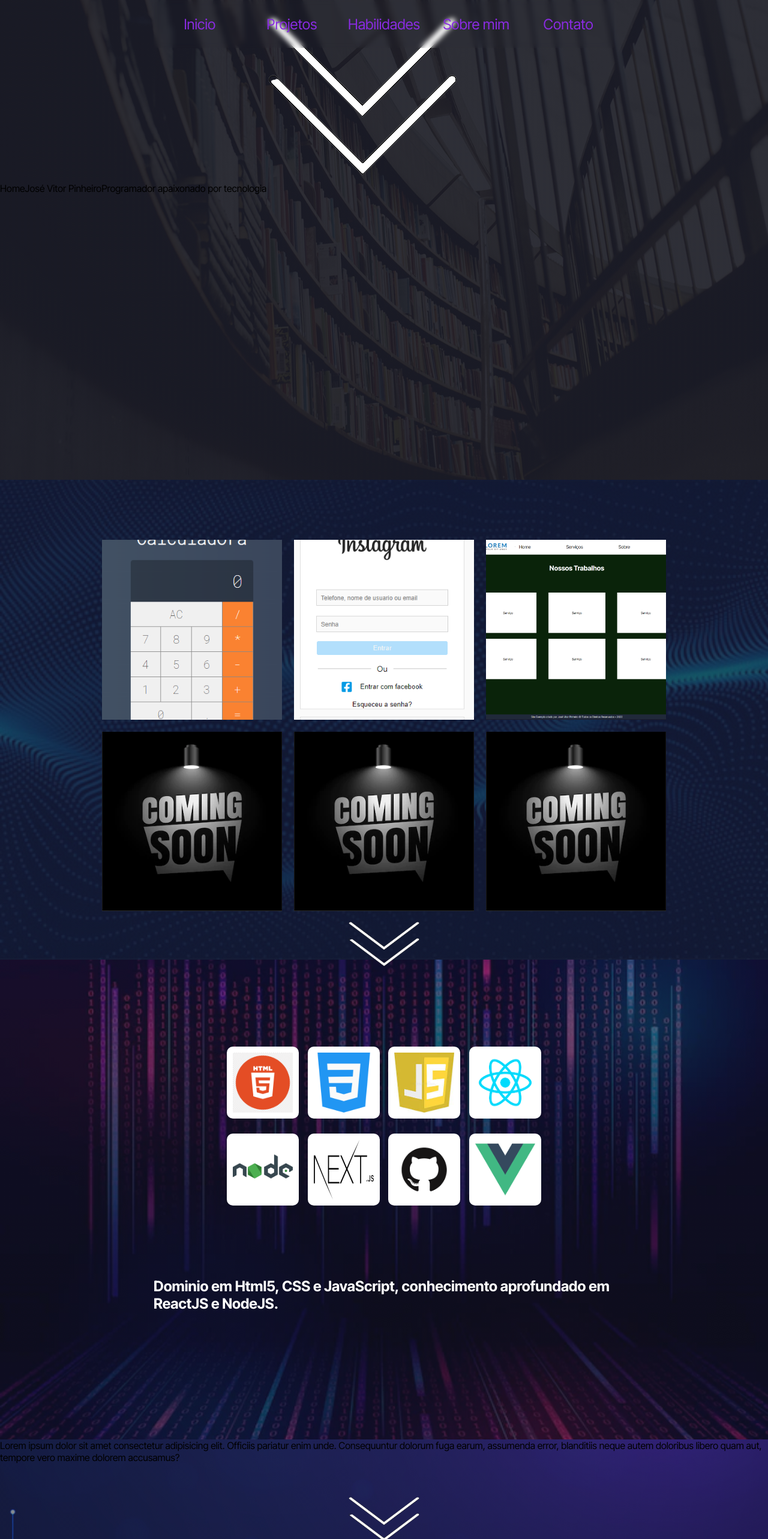
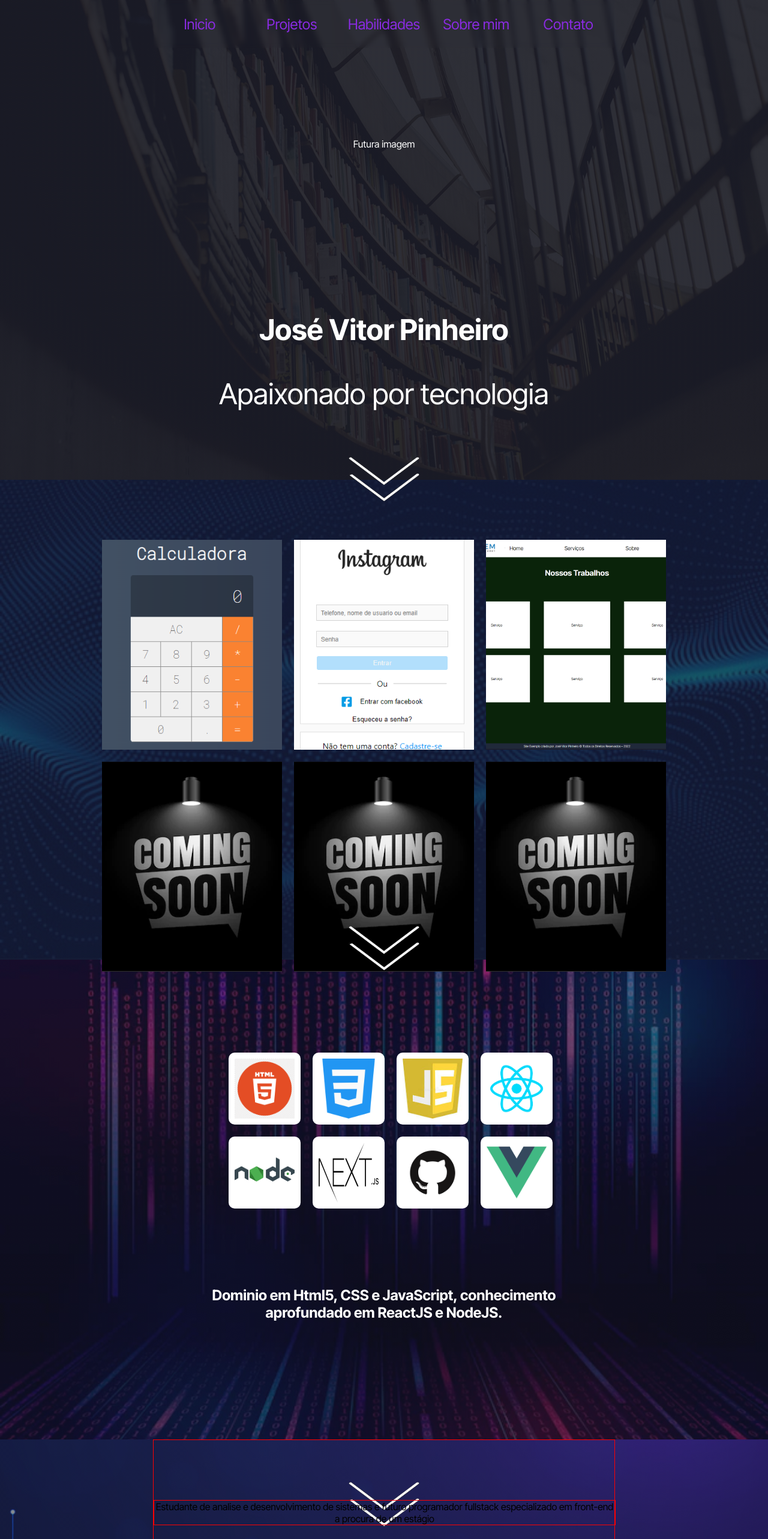
Before and after one commit to josevitor-pinheiro/SiteProprio, a React (Create React App) app: page / in a window 1280 px wide. Shown: the top 2566 px of the page at 60% size. Built offline with nearby package versions, Linux system fonts and the light colour scheme.

Commit message:
cssCommit

```diff
--- a/src/app.css
+++ b/src/app.css
@@ -45,6 +45,9 @@ body {
   background: linear-gradient(rgb(25, 26, 35, 0.5), rgba(25, 26, 35, 0.5)),
     url("./images/fundo-about.jpg");
   background-size: cover;
+  align-content: center;
+  justify-content: center;
+  align-items: center;
 }
 
 #contact {
--- a/src/app.jsx
+++ b/src/app.jsx
@@ -6,7 +6,7 @@ import Header from "./components/header/header";
 import Home from "./components/pages/home/home";
 import Projects from "./components/pages/projects/projects";
 import Habilities from "./components/pages/habilities/habilities";
-import About from "./components/pages/contents/about";
+import About from "./components/pages/about/about";
 import Footer from "./components/pages/footer/footer";
 import Contact from "./components/pages/contact/contact.jsx";
 
--- a/src/components/header/header.css
+++ b/src/components/header/header.css
@@ -30,3 +30,14 @@
   opacity: 1;
   border-bottom: solid 1px blueviolet;
 }
+
+@media screen and (max-width:1024px){
+  .Buttons-container {
+    width: 100%;
+  }
+}
+@media screen and (max-width:425px){
+  .Header-container {
+    display: none;
+  }
+}
--- /dev/null
+++ b/src/components/pages/about/about.css
@@ -0,0 +1,16 @@
+.container-about {
+    display: flexbox;
+    width: 60%;
+    height: 100%;
+    justify-content: center;
+    align-items: center;
+    border: 1px solid red;
+}
+
+
+.text-about {
+    margin-top: 100px;
+    width: 100%;
+    text-align: center;
+    border: 1px solid red;
+}
--- /dev/null
+++ b/src/components/pages/about/about.jsx
@@ -0,0 +1,12 @@
+import "./about.css";
+
+export default function About() {
+  return (
+    <div className="container-about">
+      <article className="text-about">
+        Estudante de analise e desenvolvimento de sistemas e futuro programador
+        fullstack especializado em front-end a procura de um estágio
+      </article>
+    </div>
+  );
+}
--- a/src/components/pages/contents/about.jsx
+++ /dev/null
@@ -1,10 +0,0 @@
-export default function About() {
-  return (
-    <div>
-      Lorem ipsum dolor sit amet consectetur adipisicing elit. Officiis pariatur
-      enim unde. Consequuntur dolorum fuga earum, assumenda error, blanditiis
-      neque autem doloribus libero quam aut, tempore vero maxime dolorem
-      accusamus?
-    </div>
-  );
-}
--- a/src/components/pages/habilities/habilites.css
+++ b/src/components/pages/habilities/habilites.css
@@ -14,23 +14,16 @@
   height: 100%;
   width: 60%;
   justify-content: center;
+  align-items: center;
 }
 
-#small-container-hab-cima {
-  display: flex;
+#small-container-hab {
+  display: grid;
+  grid-template-columns: auto auto auto auto;
   height: auto;
   width: 70%;
-  justify-content: space-around;
+  justify-content: space-between;
   margin: 50px auto 0px auto;
-  color: white;
-}
-
-#small-container-hab-baixo {
-  display: flex;
-  height: auto;
-  width: 70%;
-  margin: 25px auto 0px auto;
-  justify-content: space-around;
   color: white;
 }
 
@@ -40,15 +33,18 @@
   background-color: white;
   border-radius: 10px;
   padding: 10px;
+  margin: 10px;
 }
 
 #small-container-text {
   justify-content: center;
   display: flex;
   height: auto;
-  width: 100%;
+  width: 90%;
+  margin: auto;
   margin-top: 100px;
   color: white;
+  text-align: center;
 }
 
 .vizualizado {
@@ -58,7 +54,7 @@
 #arrow-hab {
   display: flex;
   justify-content: center;
-  margin-top: 140px;
+  margin-top: 120px;
 }
 
 #arrow-hab > a {
@@ -69,3 +65,50 @@
   background-repeat: no-repeat;
   background-size: 100% 100%;
 }
+@media screen and (max-width: 1024px) {
+  #small-container-hab {
+    margin-top: 0px;
+    width: 100%;
+  }
+
+  #arrow-hab {
+    margin-top: 100px;
+  }
+}
+@media screen and (max-width: 768px) {
+  .medium-container-hab {
+    width: 100%;
+  }
+
+  #small-container-hab {
+    width: 80%;
+  }
+}
+
+@media screen and (max-width: 425px) {
+  .big-container-hab {
+    height: 100%;
+  }
+
+  .medium-container-hab {
+    height: 100%;
+  }
+
+  #small-container-hab {
+    width: 100%;
+    display: flex;
+    flex-wrap: wrap;
+  }
+
+  .img-hab {
+    margin: 10px;
+  }
+
+  #small-container-text {
+    margin-top: 25px;
+  }
+
+  #arrow-hab {
+    margin-top: 30px;
+  }
+ }
--- a/src/components/pages/habilities/habilities.jsx
+++ b/src/components/pages/habilities/habilities.jsx
@@ -27,13 +27,11 @@ export default function Habilities() {
   return (
     <div className="big-container-hab">
       <div className="medium-container-hab">
-        <div id="small-container-hab-cima">
+        <div id="small-container-hab">
           <img src={html} alt="html-png" className="img-hab" />
           <img src={css} alt="css-png" className="img-hab" />
           <img src={JS} alt="JavaScript" className="img-hab" />
           <img src={react} alt="react-png" className="img-hab" />
-        </div>
-        <div id="small-container-hab-baixo">
           <img src={node} alt="node-png" className="img-hab" />
           <img src={next} alt="next-png" className="img-hab" />
           <img src={git} alt="git-png" className="img-hab" />
--- a/src/components/pages/home/home.css
+++ b/src/components/pages/home/home.css
@@ -1,3 +1,59 @@
+.home-container {
+  display: flexbox;
+  height: 100%;
+}
+
+.img-perfil {
+  display: flex;
+  width: 100%;
+  height: 60%;
+  align-items: center;
+  justify-content: center;
+  color: white;
+}
+
+.home-container h1,
+p {
+  display: flex;
+  width: 100%;
+  text-align: center;
+  justify-content: center;
+  align-items: center;
+  color: white;
+  font-size: 3rem;
+}
+
 #arrow-home {
+  display: flex;
+  justify-content: center;
+}
 
+#arrow-home > a {
+  height: 90px;
+  width: 120px;
+  background-image: url(../../../images/arrow.png);
+  background-position: center;
+  background-repeat: no-repeat;
+  background-size: 100% 100%;
+  margin-top: 20px;
 }
+
+@media screen and (max-width:425px) {
+  .home-container h1 {
+    font-size: 4rem;
+    width: 95%;
+    margin-bottom: 40px;
+    margin-top: 40px;
+  }
+  .home-container p {
+    margin-top: 0px;
+    margin-bottom: 0px;
+  }
+  .img-perfil {
+    height: 45%;
+  }
+
+  #arrow-home {
+    margin-top: 10px;
+  }
+}
--- a/src/components/pages/home/home.jsx
+++ b/src/components/pages/home/home.jsx
@@ -1,16 +1,17 @@
+/* eslint-disable jsx-a11y/anchor-has-content */
 import React from "react";
 
 import "./home.css";
 
-import arrows from "../../../images/arrow.png";
-
 export default function Home() {
   return (
     <div className="home-container">
-      Home
-      <span>José Vitor Pinheiro</span>
-      <span>Programador apaixonado por tecnologia</span>
-      <img src={arrows} alt="ArrowsDown" id="arrow-home"/>
+      <div className="img-perfil">Futura imagem</div>
+      <h1>José Vitor Pinheiro</h1>
+      <p>Apaixonado por tecnologia</p>
+      <div id="arrow-home">
+        <a href="#projects"></a>
+      </div>
     </div>
   );
 }
--- a/src/components/pages/projects/projects.css
+++ b/src/components/pages/projects/projects.css
@@ -10,10 +10,10 @@
 }
 
 .medium-container {
-  display: flex;
-  flex-wrap: wrap;
+  display: grid;
+  grid-template-columns: auto auto auto;
   width: 100%;
-  height: 47%;
+  height: 95%;
   justify-content: center;
 }
 
@@ -21,14 +21,10 @@
   display: flex;
   background-color: white;
   margin: 10px;
-  height: auto;
+  height: 350px;
   width: 300px;
 }
 
-.small-container > a > img {
-  width: 100%;
-  height: 80%;
-}
 .small-container > a {
   text-align: center;
   color: black;
@@ -38,6 +34,11 @@
   background-position: center;
   background-repeat: no-repeat;
   background-size: cover;
+}
+
+.small-container > a > img {
+  width: 100%;
+  height: 80%;
 }
 
 #calculadora {
@@ -52,6 +53,12 @@
 }
 
 #futuramente {
+  background-image: url(images-projects/emBreve.webp);
+  background-position: bottom;
+  background-size: cover;
+}
+
+#futuramente-apagar {
   background-image: url(images-projects/emBreve.webp);
   background-position: bottom;
   background-size: cover;
@@ -73,3 +80,30 @@
   background-repeat: no-repeat;
   background-size: 100% 100%;
 }
+
+@media screen and (max-width: 768px) {
+  .medium-container {
+    grid-template-columns: auto auto;
+  }
+
+  #futuramente-apagar {
+    display: none;
+  }
+  #arrow {
+    display: none;
+  }
+}
+
+@media screen and (max-width: 425px) {
+  .big-container {
+    margin-top: 50px;
+  }
+  .small-container {
+    height: 330px;
+    width: 190px;
+  }
+  #arrow {
+    margin-top: 10px;
+    display: flex;
+  }
+}
--- a/src/components/pages/projects/projects.jsx
+++ b/src/components/pages/projects/projects.jsx
@@ -40,15 +40,12 @@ export default function Projects() {
             id="site"
           />
         </div>
-      </div>
-      <div className="medium-container">
         <div className="small-container" id="futuramente"></div>
-        <div className="small-container" id="futuramente"></div>
-        <div className="small-container" id="futuramente"></div>
+        <div className="small-container" id="futuramente-apagar"></div>
+        <div className="small-container" id="futuramente-apagar"></div>
       </div>
       <div id="arrow">
-        <a href="#habilities">
-        </a>
+        <a href="#habilities"></a>
       </div>
     </div>
   );
```
